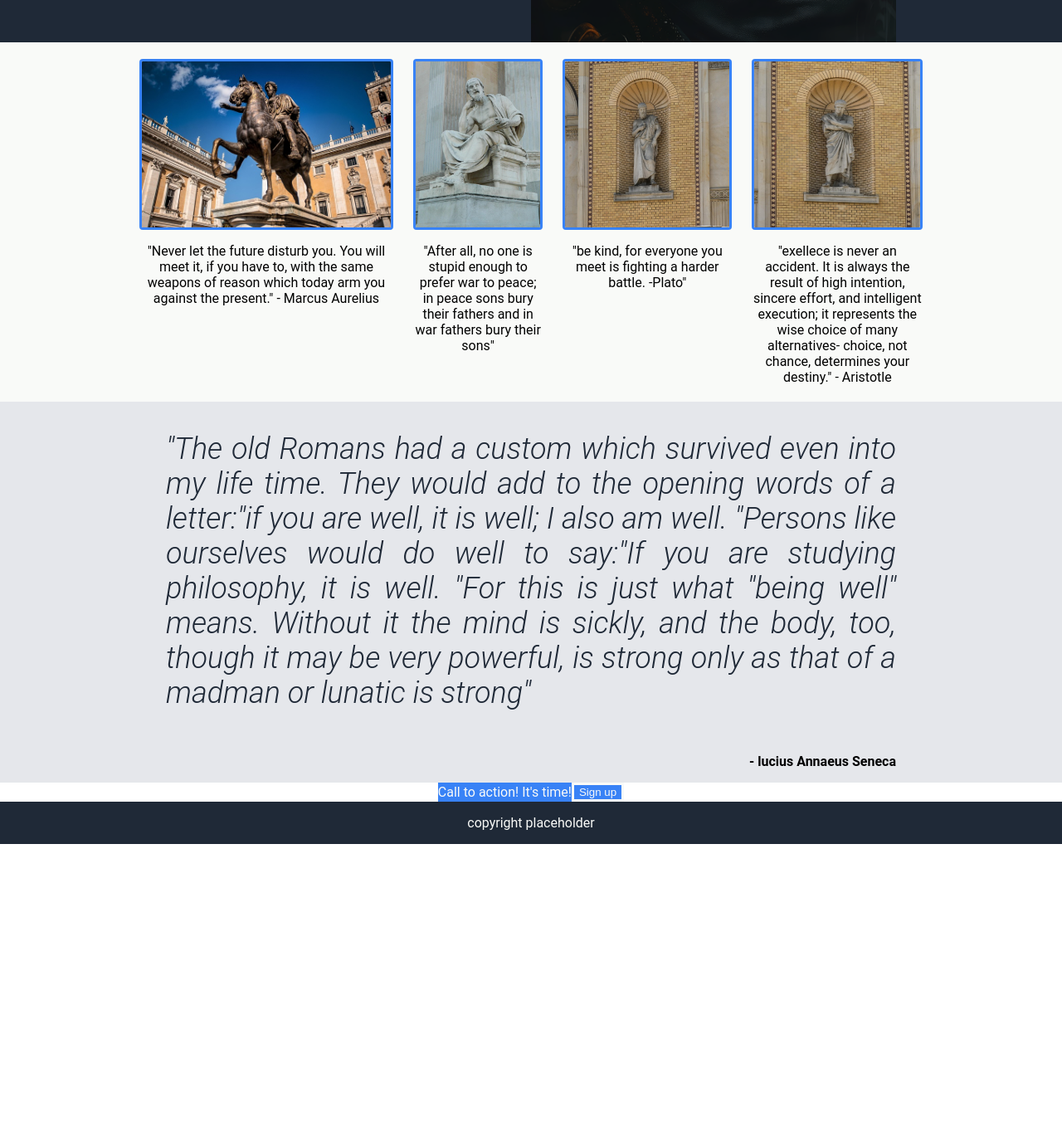
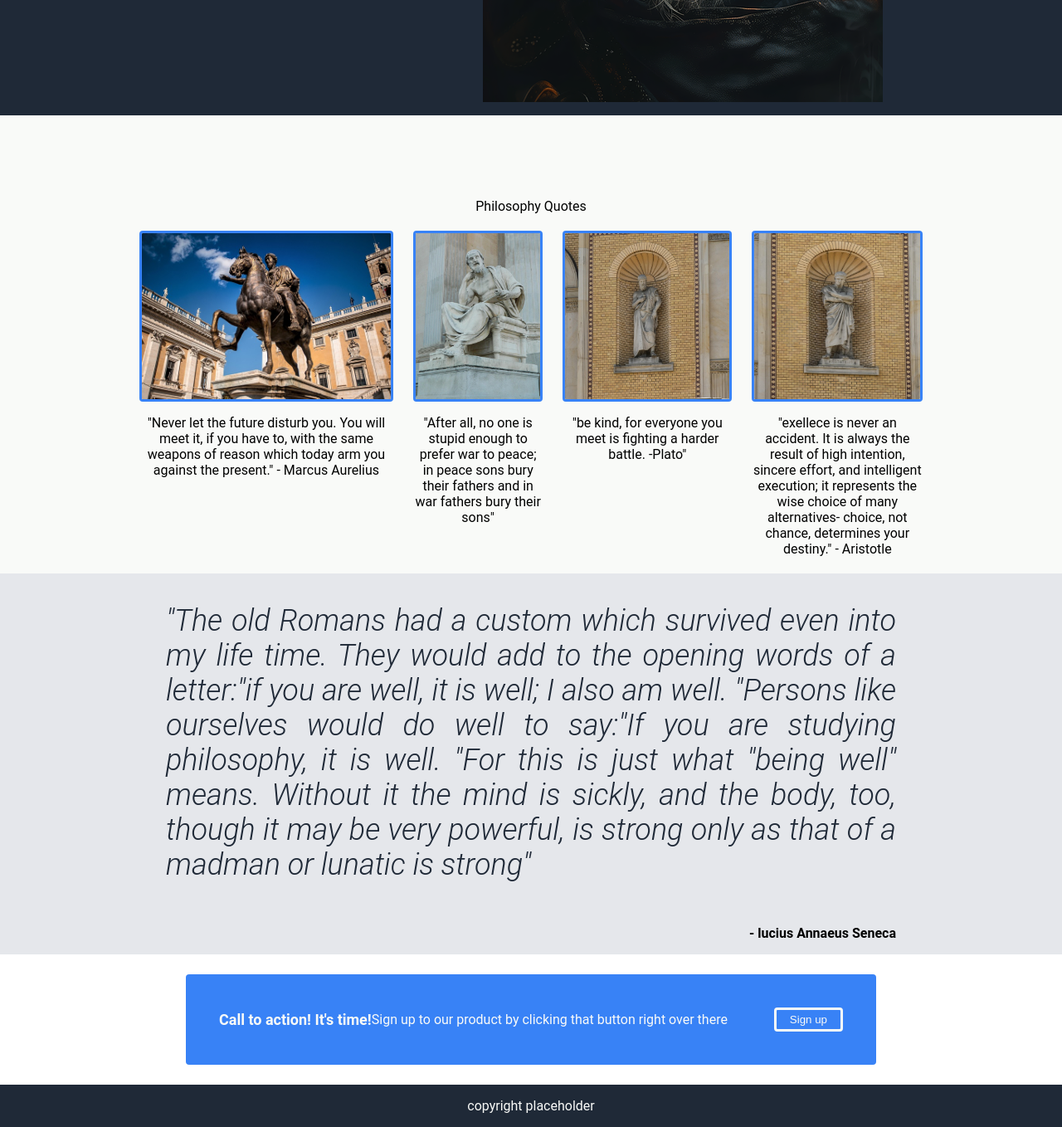
Before and after one commit to aylettdegrut02-cloud/foundational-website, a plain HTML site: page index.html in a window 1280 px wide. Shown: the part 600-1958 px from the top of the page at 83% size. Before the commit the page ends 1617 px from the top, so only its background shows below. Drawn offline with Linux system fonts and the light colour scheme.

Commit message:
all sections laid out  images inserted instead of place holders.

```diff
--- a/index.html
+++ b/index.html
@@ -38,7 +38,7 @@
       </div>
     </div>
 
-    <div class="information">
+    <div class="information">Philosophy Quotes
       <div class="informationimgs">
         <div class="marcus">
           <img
@@ -105,7 +105,10 @@
     </section>
     <section class="calltoaction">
       <div class="calltoactionbox">
-        <div class="calltoactiontxt">Call to action! It's time!</div>
+        <div class="calltoactionmaintxt">Call to action! It's time!</div>
+        <div class="calltoactionsecondarytxt">
+          Sign up to our product by clicking that button right over there
+        </div>
         <button class="signupbuttontwo">Sign up</button>
       </div>
     </section>
--- a/style.css
+++ b/style.css
@@ -4,8 +4,9 @@ body {
   display: flex;
   flex-direction: column;
   font-family: Roboto;
-  justify-content: center;
-  justify-items: center;
+  justify-content: space-evenly;
+
+
 }
 
 img {
@@ -86,16 +87,15 @@ ul {
 }
 
 .imgodin {
-  display: flex;
-  width: auto;
-  height: auto;
+  margin: 16px;
   display: flex;
 }
-
 .heroimg {
   align-items: center;
   display: flex;
-  width: 50%;
+  flex: auto;
+  justify-items: center;
+  justify-content: center;
 }
 
 .heroimgtxt {
@@ -112,12 +112,13 @@ li {
 
 .information {
   display: flex;
+  padding-top:100px;
   padding-left: 200px;
   padding-right: 200px;
   height: 25%;
   align-items: center;
   background-color: #f9faf8;
-  flex-direction: row;
+  flex-direction: column;
   align-items: center;
   justify-content: center;
 }
@@ -238,8 +239,8 @@ li {
   display: flex;
   justify-content: center;
   align-items: center;
-  height: 25%;
-  width: 100%;
+  margin-left: 200px;
+  margin-right: 200px;
 }
 
 .calltoactionbox {
@@ -247,19 +248,31 @@ li {
   justify-content: center;
   align-items: center;
   background-color: #3882f6;
-
+  width: 100%;
+  padding: 40px;
+  border-radius: 4px;
+  margin: 24px;
 }
 
-.calltoactiontxt {
-  display: flex;
+.calltoactionmaintxt {
+  color: #f9faf8;
+  font-weight: bold;
+  font-size: 18px;
+}
+
+.calltoactionsecondarytxt {
   color: #f9faf8;
 }
 
 .signupbuttontwo {
+  display: flex;
   margin-left: auto;
   background-color: #3882f6;
   color: #f9faf8;
   border: solid#f9faf8;
+  border-radius: 4px;
+  padding: 4px 16px;
+  text-align: ;
 }
 .footer {
   height: fit-content;
```
